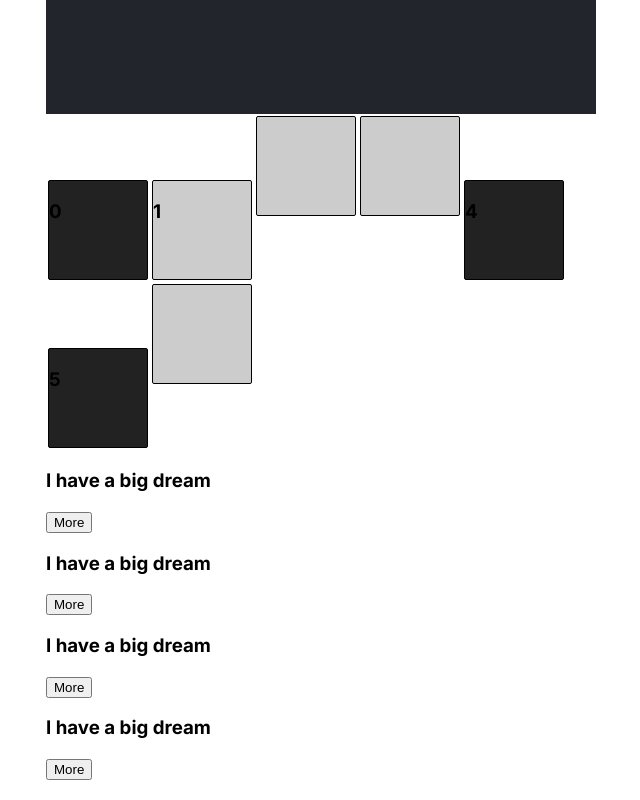
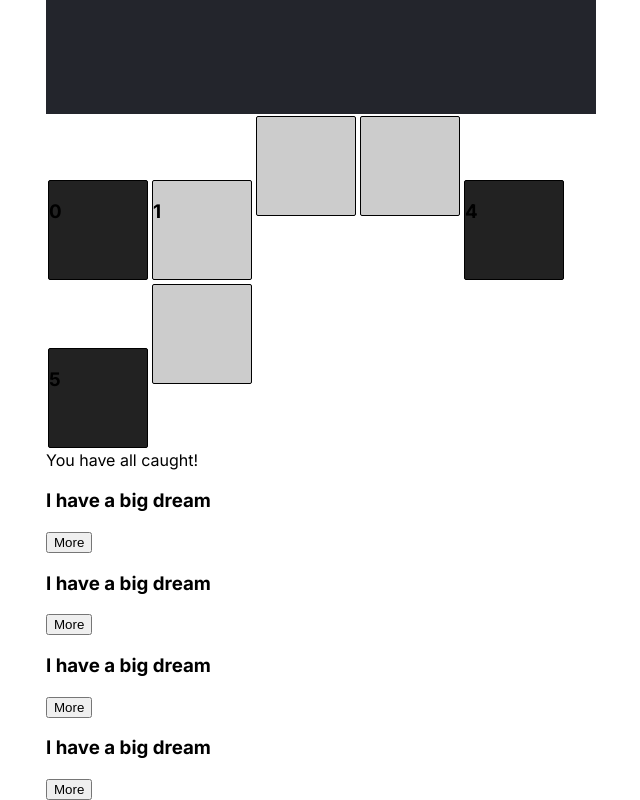
Before and after one commit to oldman-coding/react, a React (Create React App) app in the folder meme_generator/: page / in a window 1280 px wide. Shown: the part 1639-2439 px from the top of the page, without its empty margins (319-959 px from the left). Built offline with nearby package versions, Linux system fonts and the light colour scheme.

Commit message:
nested tenary operator

```diff
--- a/meme_generator/src/components/Messages.js
+++ b/meme_generator/src/components/Messages.js
@@ -1,9 +1,15 @@
 import { useState } from "react"
 export default function Messages() {
-    const [messages, setMessages] = useState("")
+    const [messages, setMessages] = useState([])
+    const len = messages.length
     return (
         <div>
-            {messages.length > 0 && <div>You have {messages.length} unread messages</div>}
+            {(len > 1 )
+                ? <div>You have {len} unread messages</div>
+                : (len ==1)
+                    ? <div>You have {len} message</div>
+                    : <div>You have all caught!</div>
+            }
         </div>
     )
 }
```
